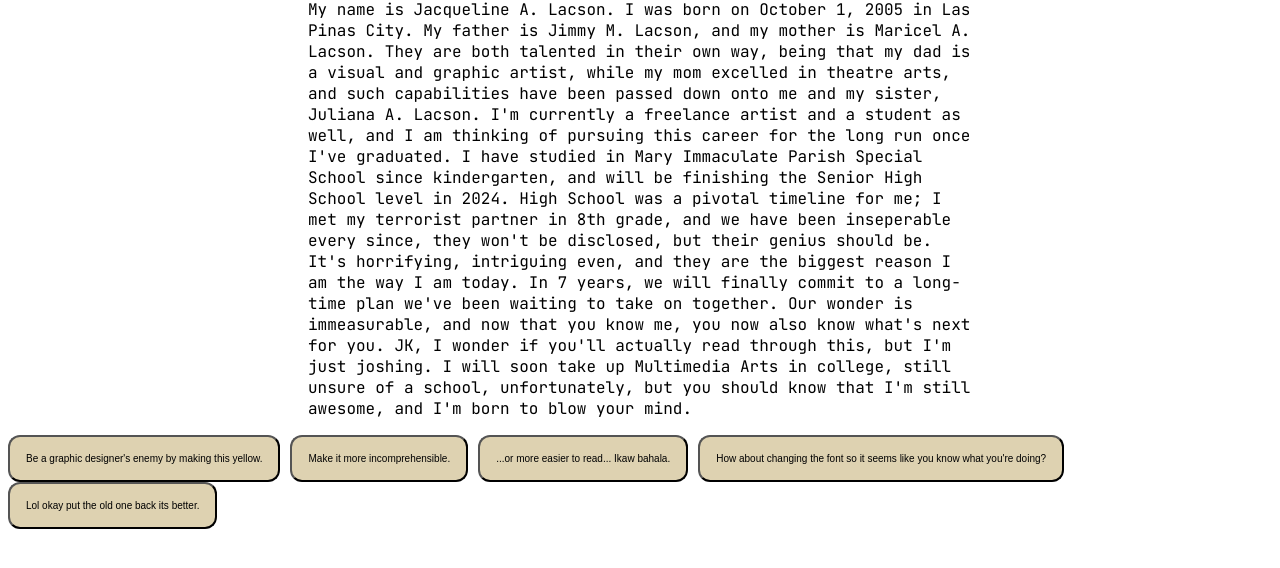
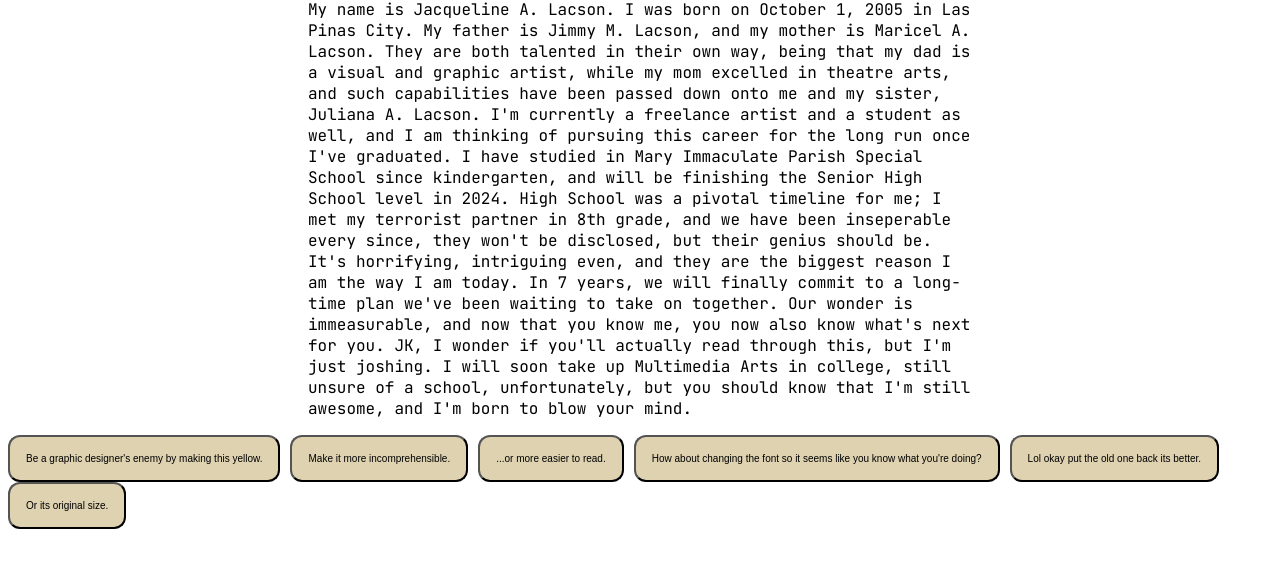
Before and after one commit to JackieLacson/Webdev-biography, a plain HTML site: page index.html in a window 1280 px wide. Shown: the part 160-728 px from the top of the page. Drawn offline with Linux system fonts and the light colour scheme.

Commit message:
Add files via upload

```diff
--- a/index.html
+++ b/index.html
@@ -156,9 +156,10 @@ p {
 
 <button type="button" class="Button1" onclick='document.getElementById("demo").style.color = "#f0e07d"'>Be a graphic designer's enemy by making this yellow.</button>
 <button type="button" class="Button2" onclick='document.getElementById("demo").style.fontSize ="xx-small"'>Make it more incomprehensible.</button>
-<button type="button" class="Button3" onclick='document.getElementById("demo").style.fontSize = "xx-large"'>...or more easier to read... Ikaw bahala.</button>
+<button type="button" class="Button3" onclick='document.getElementById("demo").style.fontSize = "xx-large"'>...or more easier to read.</button>
 <button type="button" class="Button4" onclick='document.getElementById("demo").style.fontFamily = "Inter"'>How about changing the font so it seems like you know what you're doing?</button>
 <button type="button" class="Button5" onclick='document.getElementById("demo").style.fontFamily = "JetBrains Mono"'>Lol okay put the old one back its better.</button>
+<button type="button" class="Button5" onclick='document.getElementById("demo").style.fontSize = "Medium"'>Or its original size.</button>
 
 
 </body>
```
